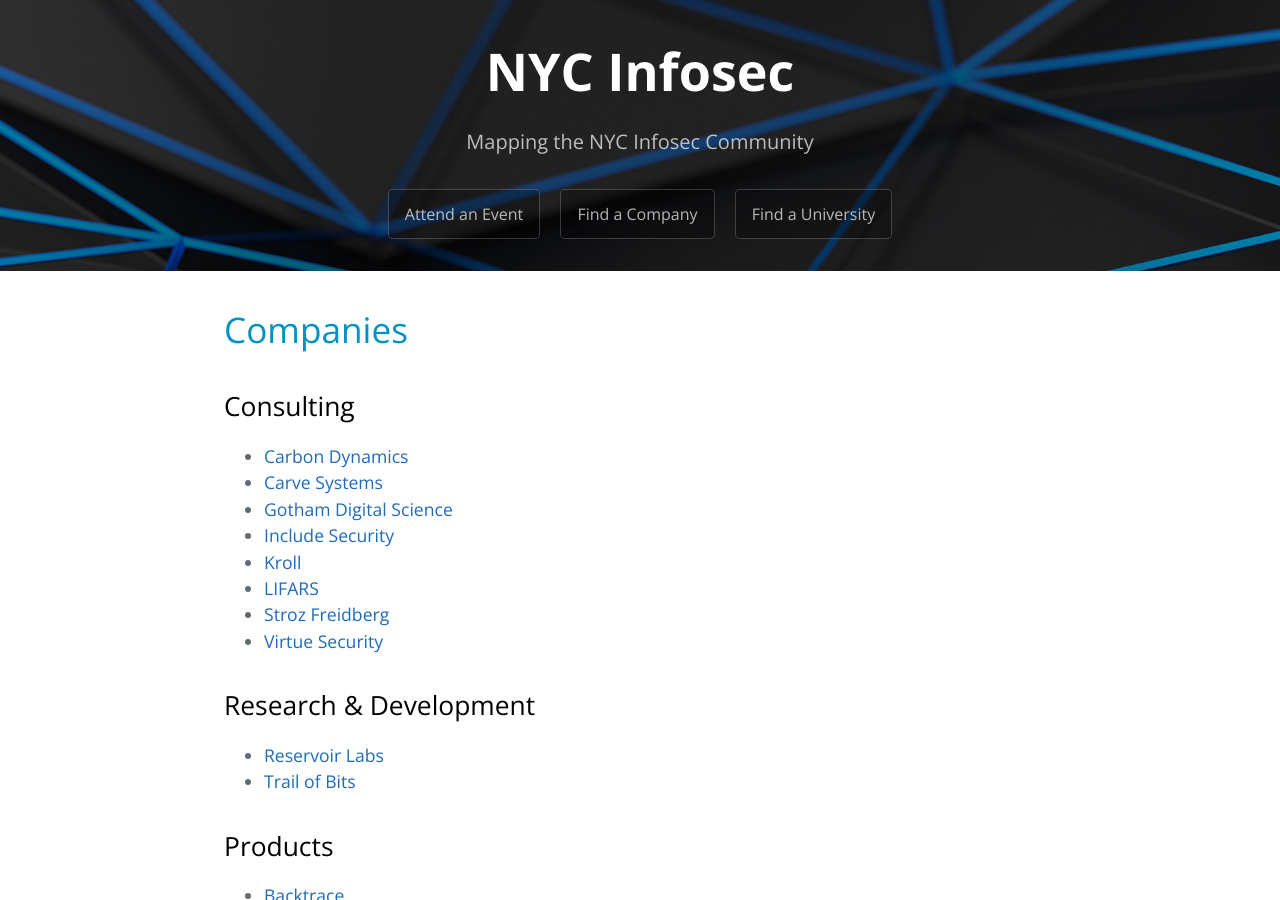
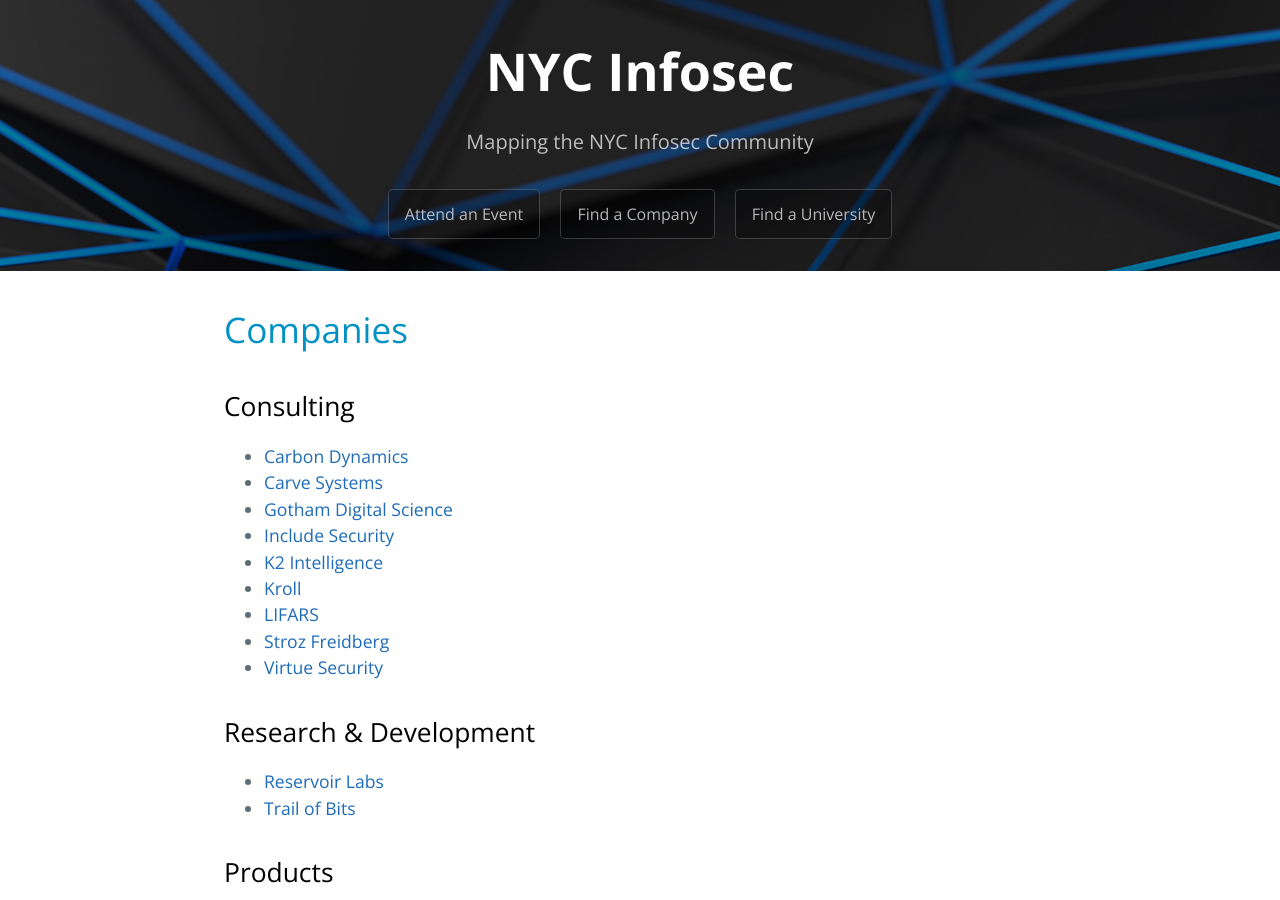
Before and after one commit to trailofbits/nyc-infosec, a Jekyll site: the page built from companies.md, in a window 1280 px wide and 900 px high. Built offline with Jekyll 4.4.1, drawn with Linux system fonts in a browser that asks for light colours.

Commit message:
Added K2

```diff
--- a/companies.md
+++ b/companies.md
@@ -12,6 +12,7 @@
 * [Carve Systems](https://www.carvesystems.com/)
 * [Gotham Digital Science](https://www.gdssecurity.com/)
 * [Include Security](http://www.includesecurity.com/)
+* [K2 Intelligence](https://www.k2intelligence.com/)
 * [Kroll](http://www.kroll.com/en-us)
 * [LIFARS](https://lifars.com/)
 * [Stroz Freidberg](https://www.strozfriedberg.com/)
```
